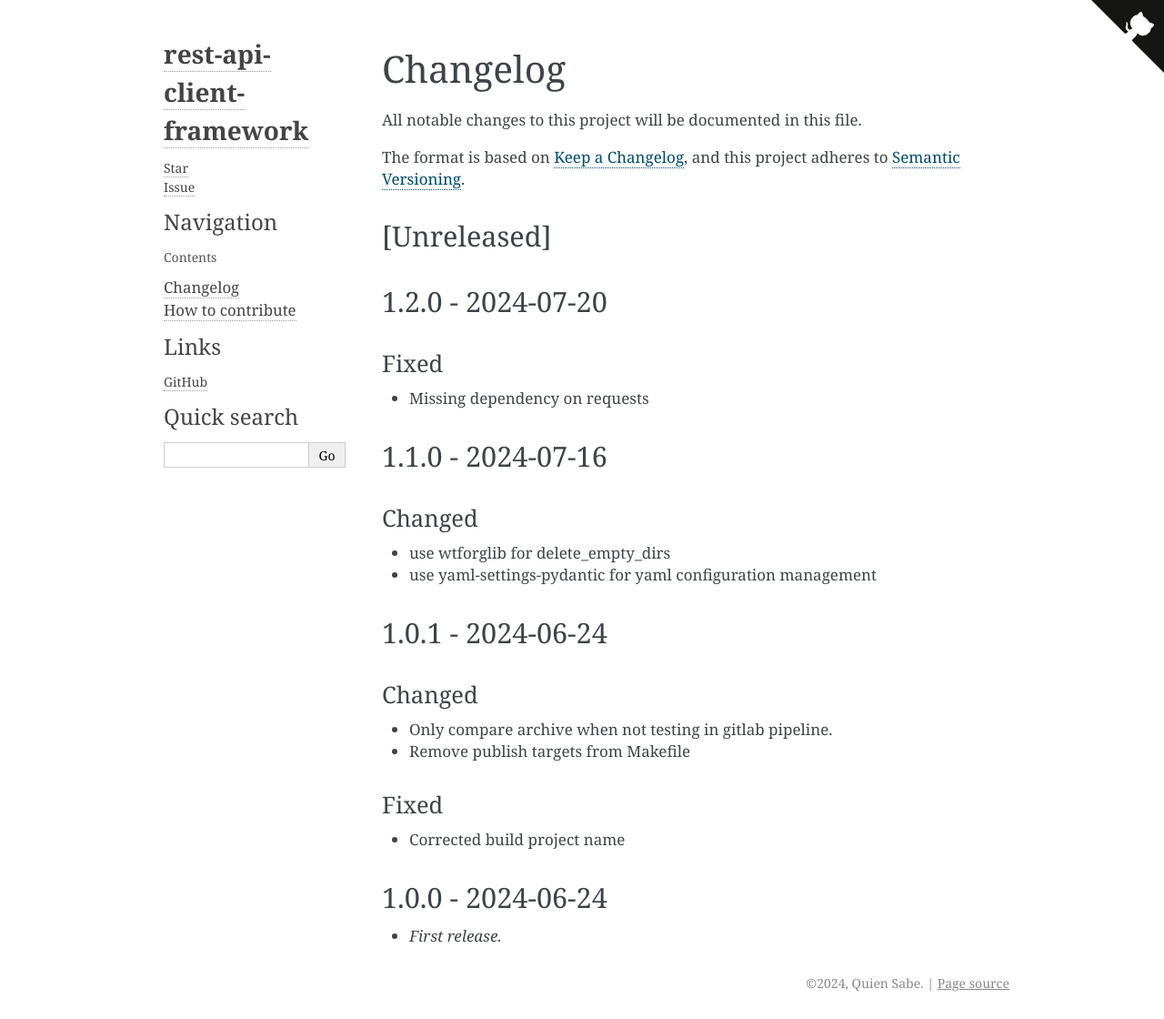
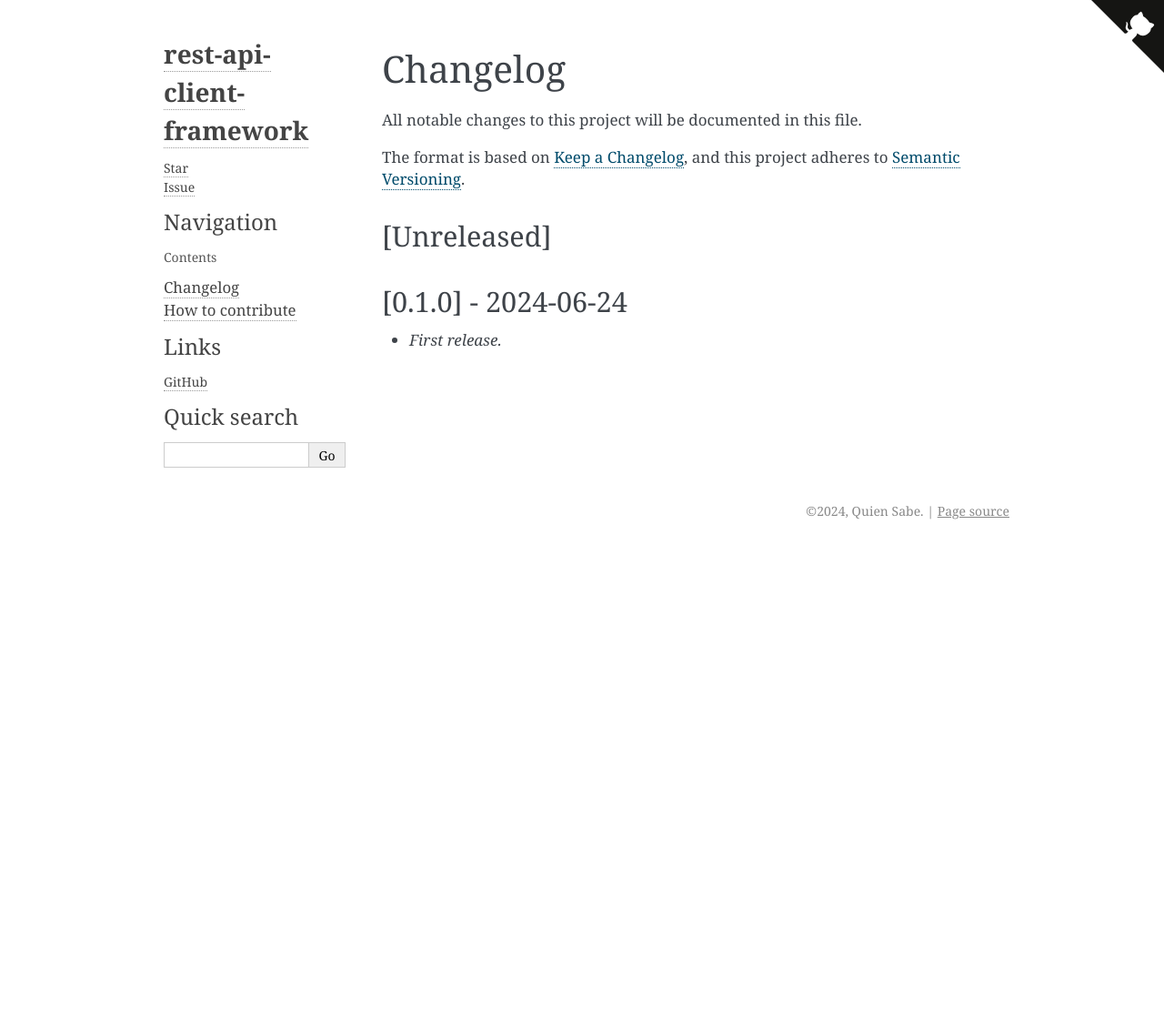
Before and after one commit to wtfo-guru/rest-api-client-framework, a Sphinx documentation site: the page built from docs/pages/changelog.rst, in a window 1280 px wide. Shown: the whole page at 91% size. Built offline with Sphinx 7.4.7, drawn with Linux system fonts in a browser that asks for light colours; after the commit the page ends 900 px from its top, so only the background shows below that.

Commit message:
feat: First Release ready

```diff
--- a/docs/pages/changelog.rst
+++ b/docs/pages/changelog.rst
@@ -15,43 +15,8 @@ and this project adheres to `Semantic Versioning <https://semver.org/spec/v2.0.0
 [Unreleased]
 ------------
 
-1.2.0 - 2024-07-20
-------------------
-
-Fixed
-^^^^^
-
-
-* Missing dependency on requests
-
-1.1.0 - 2024-07-16
-------------------
-
-Changed
-^^^^^^^
-
-
-* use wtforglib for delete_empty_dirs
-* use yaml-settings-pydantic for yaml configuration management
-
-1.0.1 - 2024-06-24
-------------------
-
-Changed
-^^^^^^^
-
-
-* Only compare archive when not testing in gitlab pipeline.
-* Remove publish targets from Makefile
-
-Fixed
-^^^^^
-
-
-* Corrected build project name
-
-1.0.0 - 2024-06-24
-------------------
+[0.1.0] - 2024-06-24
+--------------------
 
 
 * *First release.*
--- a/docs/pages/code.rst
+++ b/docs/pages/code.rst
@@ -12,9 +12,6 @@
 .. automodule:: api_client.payload
     :members:
 
-.. automodule:: api_client.supers
-    :members:
-
 .. automodule:: api_client.request
     :members:
 
--- a/pyproject.toml
+++ b/pyproject.toml
@@ -1,6 +1,6 @@
 [tool.poetry]
 name = "rest-api-client-framework"
-version = "0.1.0"
+version = "0.1.0-dev0"
 description = "Generic Rest Api Client Framework"
 authors = ["Quien Sabe <qs5779@mail.com>"]
 license = "MIT"
@@ -23,7 +23,6 @@ optional = true
 mypy = "^1.9"
 wemake-python-styleguide = "^0.19"
 flake8-pytest-style = ">=1.6,<3.0"
-doc8 = "^1.0"
 black = "^24.4.2"
 isort = "^5.13.2"
 pytest-cov = "^5.0.0"
@@ -32,6 +31,7 @@ types-requests = "^2.32.0.20240712"
 pytest-httpserver = "^1.0.10"
 pyfakefs = "^5.6.0"
 pytest-docker = "^3.1.1"
+doc8 = "^1.1.1"
 
 [tool.poetry.group.docs]
 optional = true
@@ -39,8 +39,8 @@ optional = true
 [tool.poetry.group.docs.dependencies]
 sphinx = ">=5.2,<8.0"
 sphinx-autodoc-typehints = ">=1.24,<3.0"
-m2r2 = "^0.3"
 tomli = "^2.0"
+m2r2 = "^0.3.3.post2"
 
 
 [tool.poetry.group.dev]
--- a/setup.cfg
+++ b/setup.cfg
@@ -41,7 +41,7 @@ exclude =
 # pytest.raises() block should contain a single simple statement (conflicts with WPS441)
 per-file-ignores =
   # Enable `assert` keyword and magic numbers for tests:
-  tests/*.py: PT012, S101, WPS210, WPS441, WPS326, E402
+  tests/*.py: PT012, S101, WPS210, WPS441, WPS326, E402, WPS442, WPS432
   api_client/request.py: WPS211
   api_client/endpoint.py: WPS115
 
@@ -69,7 +69,7 @@ addopts =
   --cov-report=html
   --cov-report=xml
   --cov-branch
-  --cov-fail-under=60
+  --cov-fail-under=75
 
 
 [mypy]
@@ -91,7 +91,7 @@ warn_unreachable = true
 
 [doc8]
 # doc8 configuration: https://pypi.org/project/doc8/
-ignore-path = docs/_build
+ignore-path = docs/_build,docs/node_modules/tslib/*.txt,docs/node_modules/rxjs/*.txt
 max-line-length = 80
 sphinx = true
 
```
Also changed, not shown: CHANGELOG.md (+1 -1 lines), .bumpversion.cfg, 5 other files.
